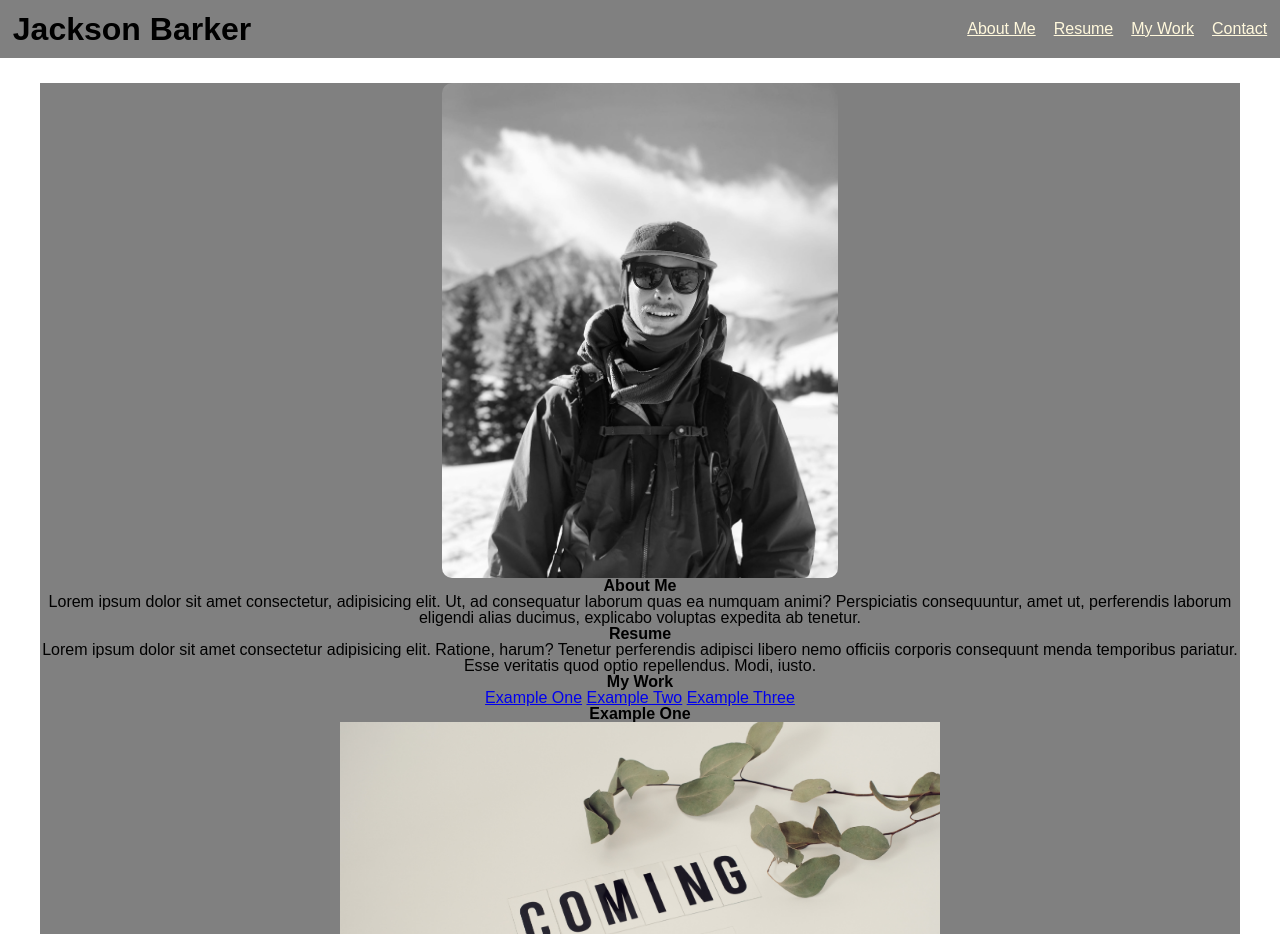
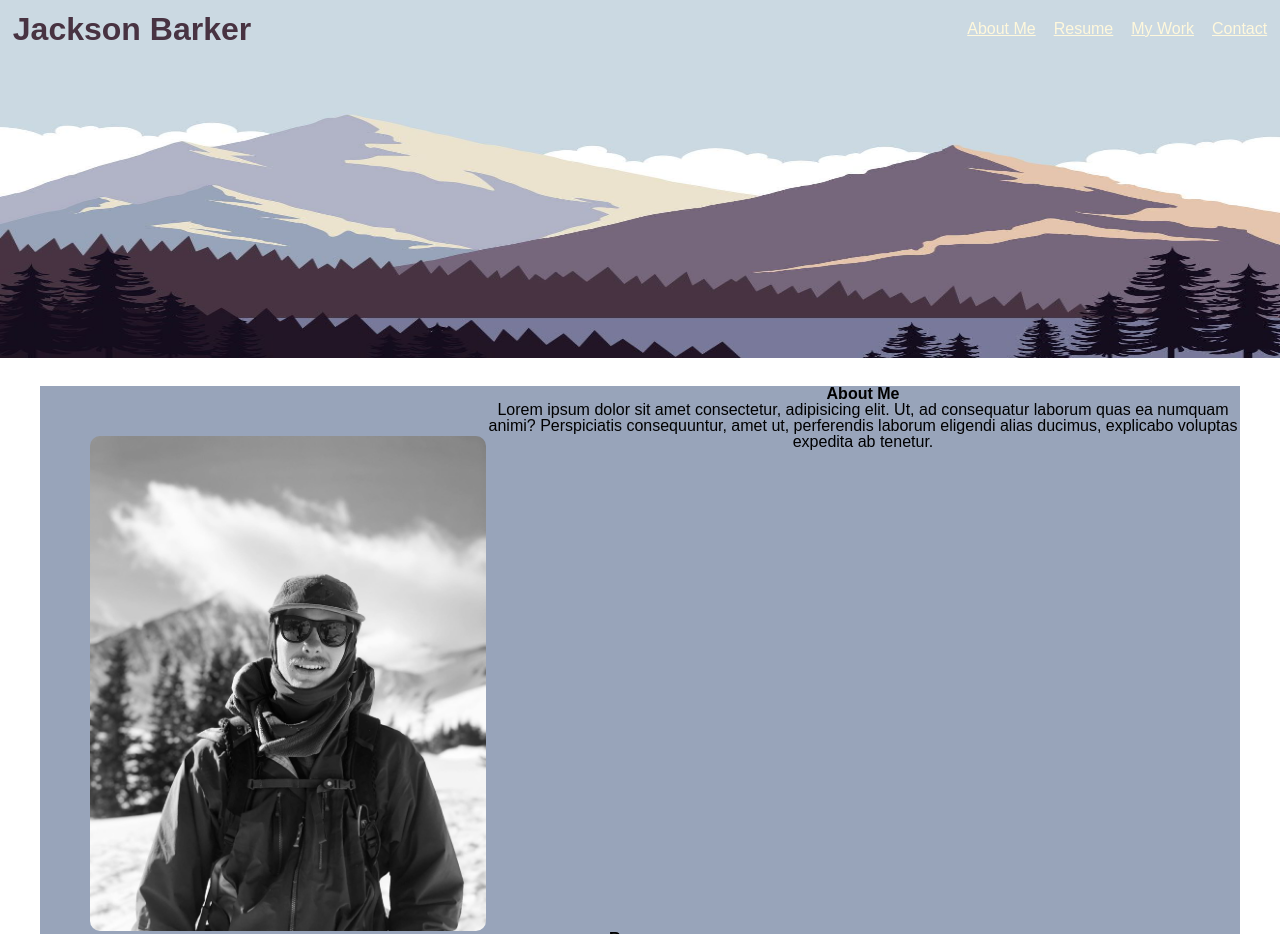
Before and after one commit to Jackson-Barker/Portfolio-Jackson-Barker, a plain HTML site: page index.html in a window 1280 px wide. Shown: the top 934 px of the page. Drawn offline with Linux system fonts and the light colour scheme.

Commit message:
updates 9/2/21

```diff
--- a/assets/style.css
+++ b/assets/style.css
@@ -7,12 +7,12 @@ header {
   justify-content: space-between;
   align-items: center;
   padding: 1%;
-  background-color: grey;
-  color: black;
+  background-color: #cbd9e2;
+  color: #483342;
 }
 
 main {
-  background-color: grey;
+  background-color: #98a4ba;
 }
 
 h1 {
@@ -31,7 +31,12 @@ nav a {
 }
 
 nav a:hover {
-  color: cadetblue;
+  color: #76677c;
+}
+
+.sub-header-img {
+  width: 100%;
+  height: 300px;
 }
 
 main {
@@ -44,12 +49,19 @@ main {
   margin: 2% auto;
 }
 
+.profile-pic-container {
+  float: left;
+  display: inline-flex;
+}
+
 #profile-pic {
   width: 33%;
   height: 33%;
   border-radius: 10px;
   display: flex;
   align-items: center;
+  margin-top: 50px;
+  margin-left: 50px;
 }
 
 #about-me {
@@ -88,6 +100,10 @@ main {
 
 .secondary-img-line {
   text-align: center;
+  display: inline-flex;
+  justify-content: center;
+  margin-top: 30px;
+  margin-bottom: 30px;
 }
 
 #contact {
--- a/index.html
+++ b/index.html
@@ -24,18 +24,37 @@
         </nav>
     </header>
 
+    <div>
+
+       <img class="sub-header-img" src="assets/images/sub-header-img.jpg" alt="sub-header-decrotive">
+
+    </div>
+
  <main>
 
+    <section class="profile-pic-container">
     <img id="profile-pic" src="./assets/images/profilepic.jpg" alt="Profile-pic">
 
-<article id="about-me">
+    <article id="about-me">
 
-    <h2>About Me</h2>
+        <h2>About Me</h2>
 
-        <p>Lorem ipsum dolor sit amet consectetur, adipisicing elit. Ut, ad consequatur laborum quas ea
-            numquam animi? Perspiciatis consequuntur, amet ut, perferendis laborum eligendi alias ducimus, explicabo voluptas expedita ab tenetur.</p>
+            <p>Lorem ipsum dolor sit amet consectetur, adipisicing elit. Ut, ad consequatur laborum quas ea
+                numquam animi? Perspiciatis consequuntur, amet ut, perferendis laborum eligendi alias ducimus, explicabo voluptas expedita ab tenetur.</p>
 
-</article>
+    </article>
+
+
+    </section>
+
+    <!-- <article id="about-me"> -->
+
+    <!-- <h2>About Me</h2> -->
+
+        <!-- <p>Lorem ipsum dolor sit amet consectetur, adipisicing elit. Ut, ad consequatur laborum quas ea  -->
+            <!-- numquam animi? Perspiciatis consequuntur, amet ut, perferendis laborum eligendi alias ducimus, explicabo voluptas expedita ab tenetur.</p> -->
+
+<!-- </article> -->
 
 <article id="resume">
 
```
Also changed, not shown: assets/images/header-background.jpg (added), assets/images/sub-header-img.jpg (added).
